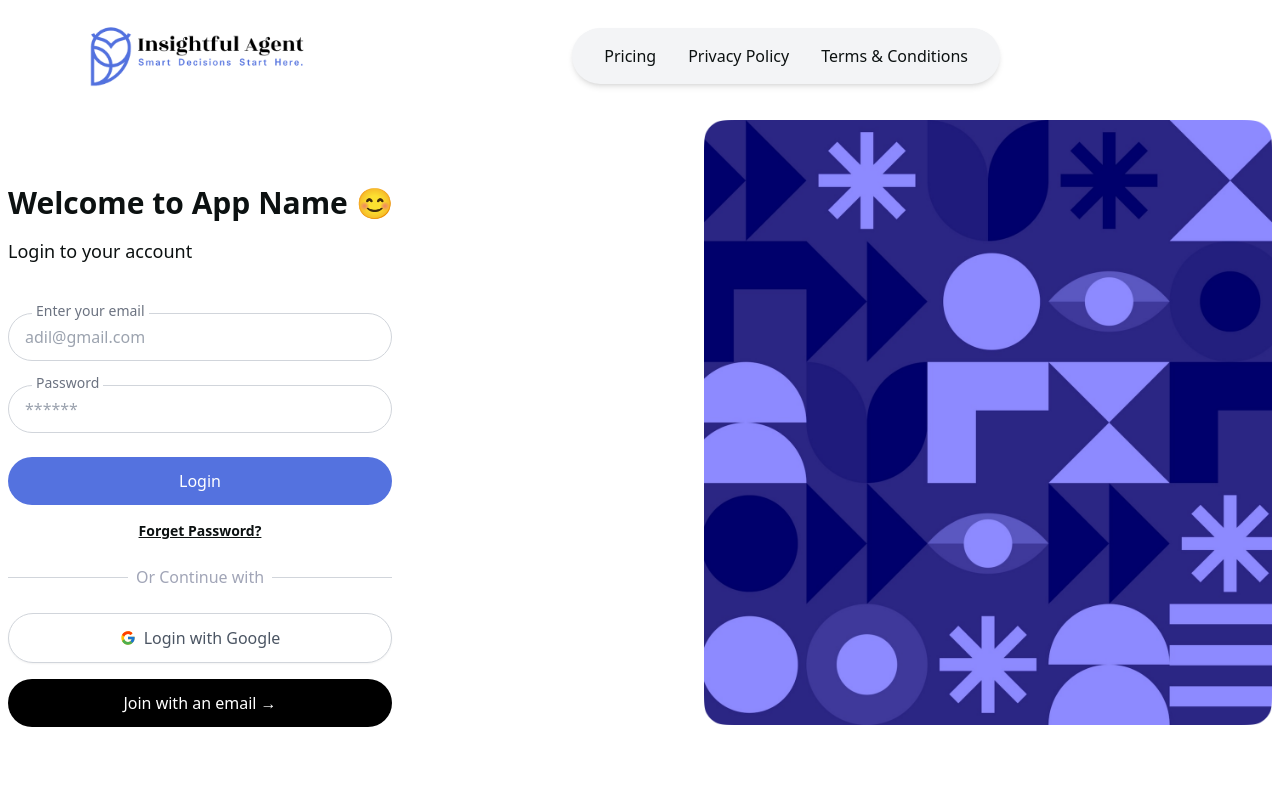
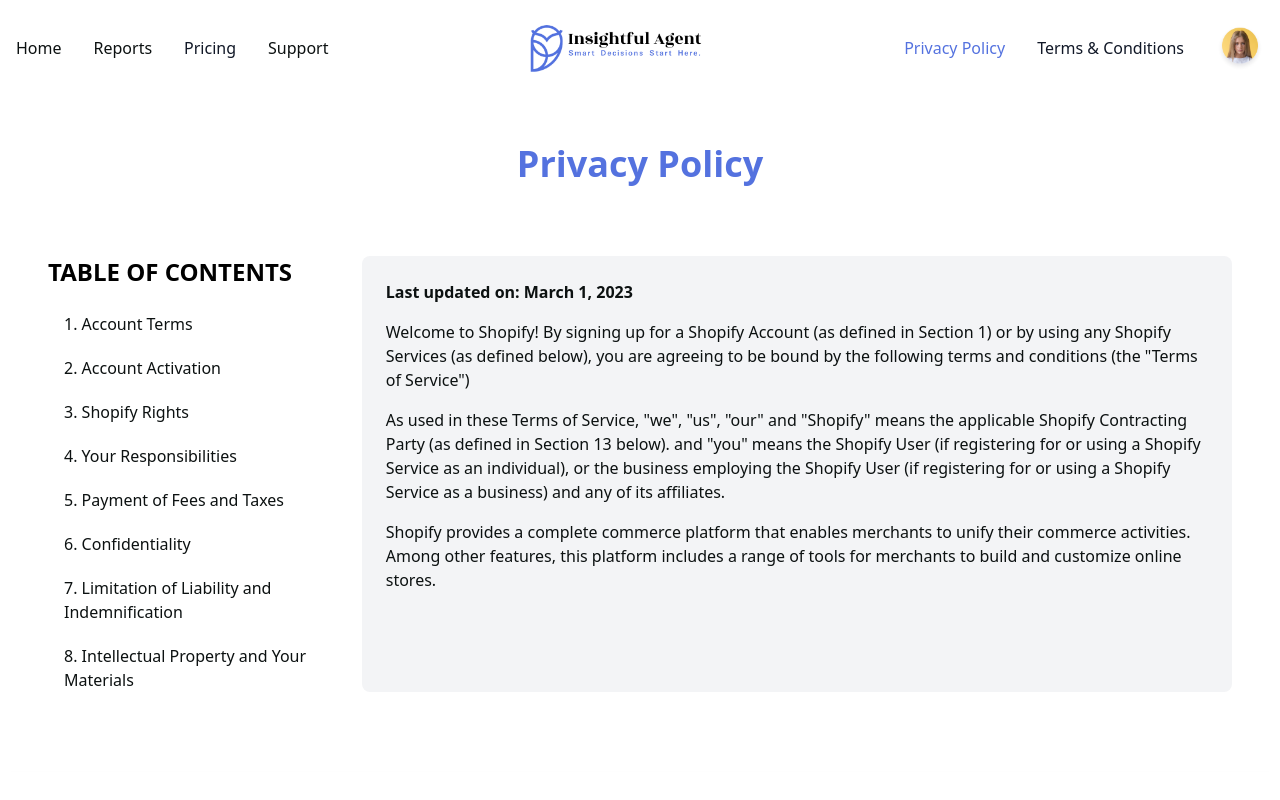
Before and after one commit to adil-16/InsightfulAgent, a React (Vite) app: page /privacyPolicy in a window 1280 px wide. Before the commit this address led to /login. Shown: the top 800 px of the page. Built offline with nearby package versions, Linux system fonts and the light colour scheme.

Commit message:
Privacy Policy and Terms added

```diff
--- a/src/components/Navbar/Navbar.jsx
+++ b/src/components/Navbar/Navbar.jsx
@@ -60,19 +60,29 @@ const Navbar = () => {
             Support
           </Link>
         </div>
-        <div className="text-2xl font-bold">
-          <img src="/logo.png" alt="logo" className="h-16 w-auto" />
-        </div>
+        <Link to={"/"}>
+          <div className="text-2xl font-bold">
+            <img src="/logo.png" alt="logo" className="h-16 w-auto" />
+          </div>
+        </Link>
         <div className="space-x-8 flex items-center">
           <Link
-            to="/privacy-policy"
-            className="text-custom-black hover:text-gray-500"
+            to="/privacyPolicy"
+            className={`text-custom-black hover:text-gray-500 ${
+              activeLink === "/privacyPolicy"
+                ? "text-custom-blue"
+                : "text-gray-900 hover:bg-gray-100 md:hover:bg-transparent md:hover:text-blue-700"
+            }`}
           >
             Privacy Policy
           </Link>
           <Link
-            to="/terms-conditions"
-            className="text-custom-black hover:text-gray-500"
+            to="/terms&conditions"
+            className={`text-custom-black hover:text-gray-500 ${
+              activeLink === "/terms&conditions"
+                ? "text-custom-blue"
+                : "text-gray-900 hover:bg-gray-100 md:hover:bg-transparent md:hover:text-blue-700"
+            }`}
           >
             Terms & Conditions
           </Link>
--- a/src/pages/Auth/Login/Login.jsx
+++ b/src/pages/Auth/Login/Login.jsx
@@ -7,19 +7,31 @@ const Login = () => {
   return (
     <div className="min-h-screen flex flex-col items-center justify-center">
       <div className="w-full flex items-center space-x-64 p-4">
-        <div className="flex items-center pl-16">
-          <img src="logo.png" alt="Logo" className="h-20 w-auto object-cover" />
-        </div>
+        <Link to={"/"}>
+          <div className="flex items-center pl-16">
+            <img
+              src="logo.png"
+              alt="Logo"
+              className="h-20 w-auto object-cover"
+            />
+          </div>
+        </Link>
         <div className="flex items-center justify-center space-x-8 bg-gray-100 px-8 py-4 rounded-full text-custom-black shadow-md">
-          <a href="#" className="text-custom-black hover:text-gray-500">
+          <Link to="/pricing" className="text-custom-black hover:text-gray-500">
             Pricing
-          </a>
-          <a href="#" className="text-custom-black hover:text-gray-500">
+          </Link>
+          <Link
+            to="/privacyPolicy"
+            className="text-custom-black hover:text-gray-500"
+          >
             Privacy Policy
-          </a>
-          <a href="#" className="text-custom-black hover:text-gray-500">
+          </Link>
+          <Link
+            to="/terms&conditions"
+            className="text-custom-black hover:text-gray-500"
+          >
             Terms & Conditions
-          </a>
+          </Link>
         </div>
       </div>
 
--- a/src/pages/Auth/VerificationEmail/VerificationEmail.jsx
+++ b/src/pages/Auth/VerificationEmail/VerificationEmail.jsx
@@ -6,19 +6,31 @@ const VerificationEmail = () => {
   return (
     <div className="min-h-screen flex flex-col items-center justify-center">
       <div className="w-full flex items-center space-x-64 p-4">
-        <div className="flex items-center pl-16">
-          <img src="logo.png" alt="Logo" className="h-20 w-auto object-cover" />
-        </div>
+        <Link to={"/"}>
+          <div className="flex items-center pl-16">
+            <img
+              src="logo.png"
+              alt="Logo"
+              className="h-20 w-auto object-cover"
+            />
+          </div>
+        </Link>
         <div className="flex items-center justify-center space-x-8 bg-gray-100 px-8 py-4 rounded-full text-custom-black shadow-md">
-          <a href="#" className="text-custom-black hover:text-gray-500">
+          <Link to="/pricing" className="text-custom-black hover:text-gray-500">
             Pricing
-          </a>
-          <a href="#" className="text-custom-black hover:text-gray-500">
+          </Link>
+          <Link
+            to="/privacyPolicy"
+            className="text-custom-black hover:text-gray-500"
+          >
             Privacy Policy
-          </a>
-          <a href="#" className="text-custom-black hover:text-gray-500">
+          </Link>
+          <Link
+            to="/terms&conditions"
+            className="text-custom-black hover:text-gray-500"
+          >
             Terms & Conditions
-          </a>
+          </Link>
         </div>
       </div>
 
--- /dev/null
+++ b/src/pages/PrivacyPolicy/PrivacyPolicy.jsx
@@ -0,0 +1,54 @@
+import React from "react";
+
+const PrivacyPolicy = () => {
+  return (
+    <div className="container mx-auto px-4 py-12">
+      <h1 className="text-4xl font-bold text-custom-blue text-center mb-2">
+        Privacy Policy
+      </h1>
+      <div className="flex flex-col p-8 space-x-6 mt-10 md:flex-row">
+        <div className="md:w-1/4 mb-6 md:mb-0">
+          <h3 className="text-2xl font-bold mb-6">TABLE OF CONTENTS</h3>
+          <ul className="space-y-5 text-custom-black pl-4">
+            <li>1. Account Terms</li>
+            <li>2. Account Activation</li>
+            <li>3. Shopify Rights</li>
+            <li>4. Your Responsibilities</li>
+            <li>5. Payment of Fees and Taxes</li>
+            <li>6. Confidentiality</li>
+            <li>7. Limitation of Liability and Indemnification</li>
+            <li>8. Intellectual Property and Your Materials</li>
+          </ul>
+        </div>
+
+        <div className="md:w-3/4 bg-gray-100 p-6 rounded-lg">
+          <p className="text-md text-custom-black font-bold mb-4">
+            Last updated on: March 1, 2023
+          </p>
+          <p className="text-custom-black mb-4">
+            Welcome to Shopify! By signing up for a Shopify Account (as defined
+            in Section 1) or by using any Shopify Services (as defined below),
+            you are agreeing to be bound by the following terms and conditions
+            (the "Terms of Service")
+          </p>
+          <p className="text-custom-black mb-4">
+            As used in these Terms of Service, "we", "us", "our" and "Shopify"
+            means the applicable Shopify Contracting Party (as defined in
+            Section 13 below). and "you" means the Shopify User (if registering
+            for or using a Shopify Service as an individual), or the business
+            employing the Shopify User (if registering for or using a Shopify
+            Service as a business) and any of its affiliates.
+          </p>
+          <p className="text-custom-black mb-4">
+            Shopify provides a complete commerce platform that enables merchants
+            to unify their commerce activities. Among other features, this
+            platform includes a range of tools for merchants to build and
+            customize online stores.
+          </p>
+        </div>
+      </div>
+    </div>
+  );
+};
+
+export default PrivacyPolicy;
--- a/src/pages/ProfileSetup/LocationInfo/LocationInfo.jsx
+++ b/src/pages/ProfileSetup/LocationInfo/LocationInfo.jsx
@@ -6,6 +6,7 @@ const LocationInfo = () => {
   return (
     <div className="min-h-screen flex flex-col items-center">
       <div className="w-full flex items-center justify-center p-4">
+        <Link to={"/"}>
           <div className="flex items-center">
             <img
               src="/logo.png"
@@ -13,6 +14,7 @@ const LocationInfo = () => {
               className="h-20 w-auto object-cover"
             />
           </div>
+        </Link>
       </div>
 
       <div className="w-full lg:w-1/2 flex flex-col items-center justify-center space-y-1">
--- a/src/pages/ProfileSetup/PersonalInfo/PersonalInfo.jsx
+++ b/src/pages/ProfileSetup/PersonalInfo/PersonalInfo.jsx
@@ -36,6 +36,7 @@ const PersonalInfo = () => {
   return (
     <div className="min-h-screen flex flex-col items-center">
       <div className="w-full flex items-center justify-center p-4">
+        <Link to={"/"}>
           <div className="flex items-center">
             <img
               src="/logo.png"
@@ -43,6 +44,7 @@ const PersonalInfo = () => {
               className="h-20 w-auto object-cover"
             />
           </div>
+        </Link>
       </div>
 
       <div className="w-full lg:w-1/2 flex flex-col items-center justify-center space-y-1">
--- a/src/pages/ProfileSetup/ProfessionalInfo/ProfessionalInfo.jsx
+++ b/src/pages/ProfileSetup/ProfessionalInfo/ProfessionalInfo.jsx
@@ -6,6 +6,7 @@ const ProfessionalInfo = () => {
   return (
     <div className="min-h-screen flex flex-col items-center">
       <div className="w-full flex items-center justify-center p-4">
+        <Link to={"/"}>
           <div className="flex items-center">
             <img
               src="/logo.png"
@@ -13,6 +14,7 @@ const ProfessionalInfo = () => {
               className="h-20 w-auto object-cover"
             />
           </div>
+        </Link>
       </div>
 
       <div className="w-full lg:w-1/2 flex flex-col items-center justify-center space-y-1">
--- /dev/null
+++ b/src/pages/TermsAndConditions/TermsAndConditions.jsx
@@ -0,0 +1,54 @@
+import React from "react";
+
+const TermsAndConditions = () => {
+  return (
+    <div className="container mx-auto px-4 py-12">
+      <h1 className="text-4xl font-bold text-custom-blue text-center mb-2">
+        Terms & Conditions
+      </h1>
+      <div className="flex flex-col p-8 space-x-6 mt-10 md:flex-row">
+        <div className="md:w-1/4 mb-6 md:mb-0">
+          <h3 className="text-2xl font-bold mb-6">TABLE OF CONTENTS</h3>
+          <ul className="space-y-5 text-custom-black pl-4">
+            <li>1. Account Terms</li>
+            <li>2. Account Activation</li>
+            <li>3. Shopify Rights</li>
+            <li>4. Your Responsibilities</li>
+            <li>5. Payment of Fees and Taxes</li>
+            <li>6. Confidentiality</li>
+            <li>7. Limitation of Liability and Indemnification</li>
+            <li>8. Intellectual Property and Your Materials</li>
+          </ul>
+        </div>
+
+        <div className="md:w-3/4 bg-gray-100 p-6 rounded-lg">
+          <p className="text-md text-custom-black font-bold mb-4">
+            Last updated on: March 1, 2023
+          </p>
+          <p className="text-custom-black mb-4">
+            Welcome to Shopify! By signing up for a Shopify Account (as defined
+            in Section 1) or by using any Shopify Services (as defined below),
+            you are agreeing to be bound by the following terms and conditions
+            (the "Terms of Service")
+          </p>
+          <p className="text-custom-black mb-4">
+            As used in these Terms of Service, "we", "us", "our" and "Shopify"
+            means the applicable Shopify Contracting Party (as defined in
+            Section 13 below). and "you" means the Shopify User (if registering
+            for or using a Shopify Service as an individual), or the business
+            employing the Shopify User (if registering for or using a Shopify
+            Service as a business) and any of its affiliates.
+          </p>
+          <p className="text-custom-black mb-4">
+            Shopify provides a complete commerce platform that enables merchants
+            to unify their commerce activities. Among other features, this
+            platform includes a range of tools for merchants to build and
+            customize online stores.
+          </p>
+        </div>
+      </div>
+    </div>
+  );
+};
+
+export default TermsAndConditions;
```
Also changed, not shown: src/App.jsx (+10 -0 lines), src/pages/Auth/Signup/Signup.jsx (+14 -6 lines), src/pages/LandingPage/LandingPage.jsx (+8 -2 lines). Lines whose indentation alone changed are shown as unchanged.
